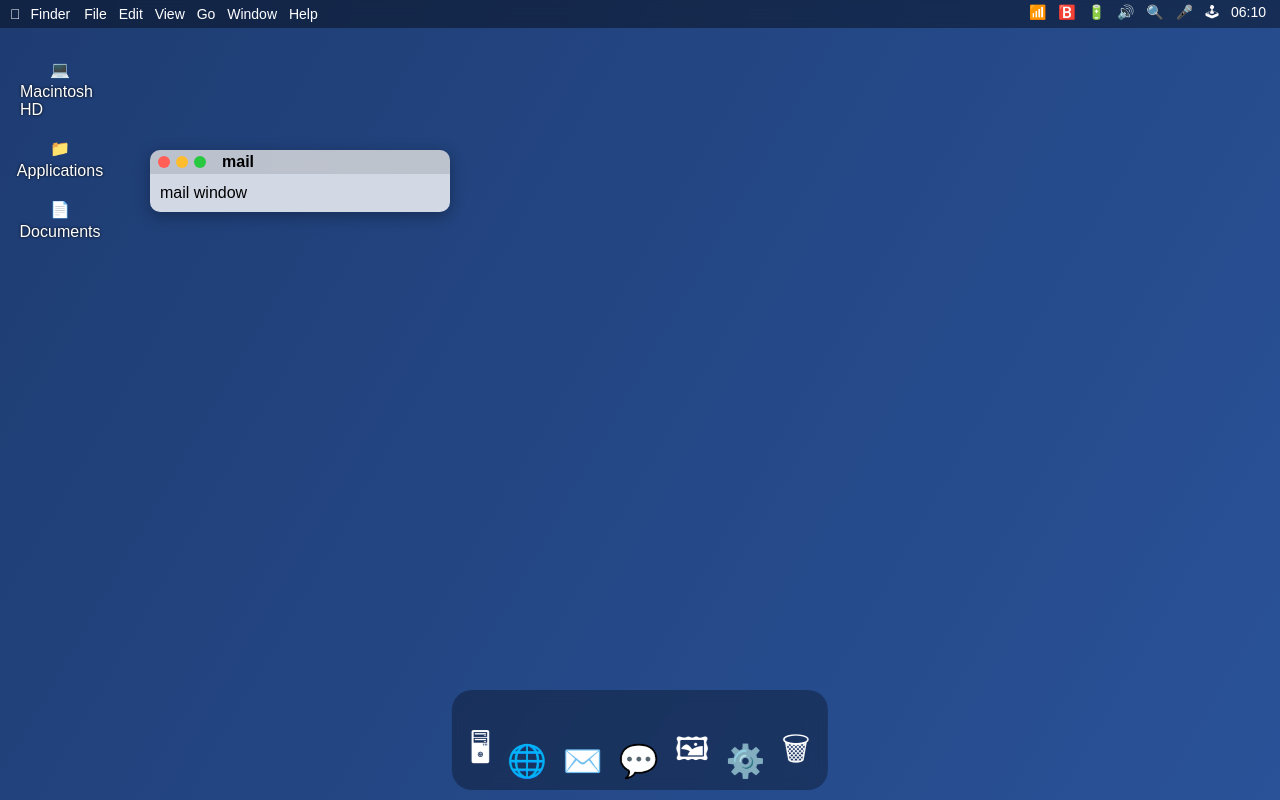
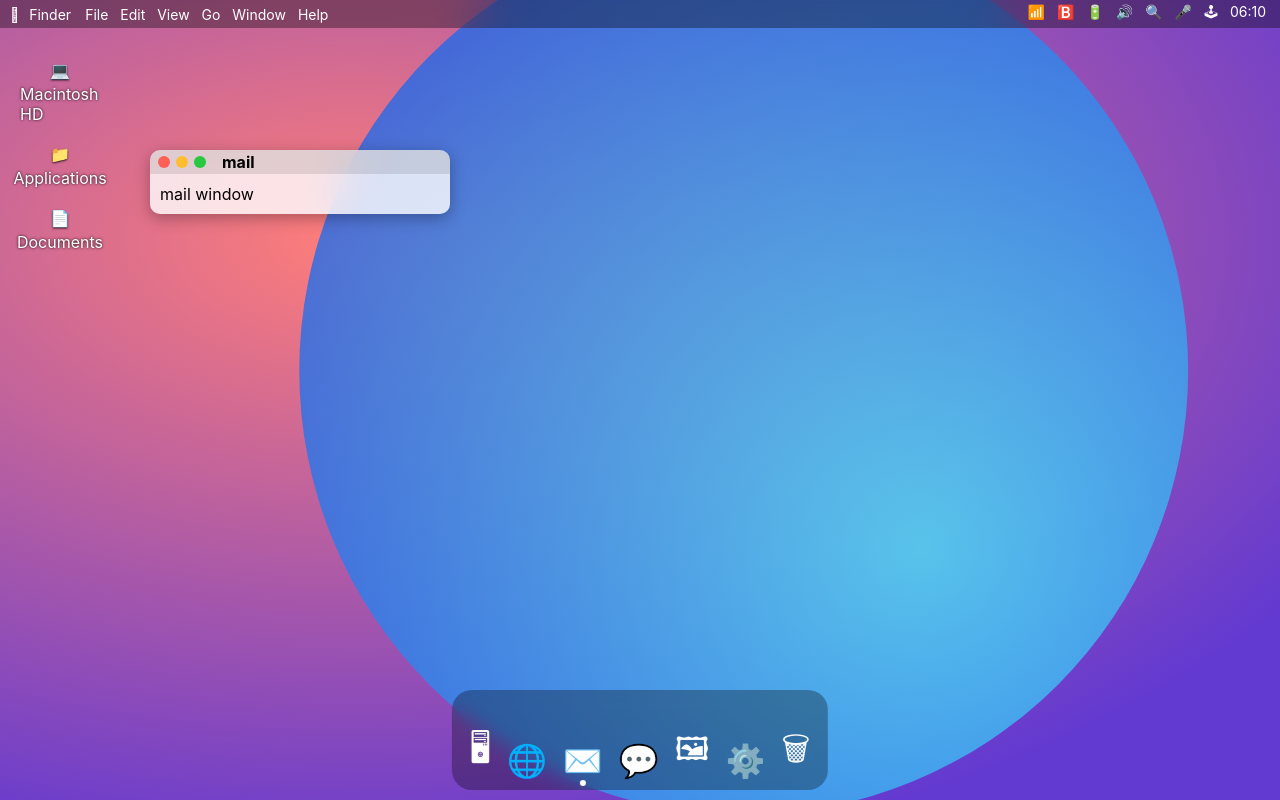
Before and after one commit to tunghuynh/desktop-simulator, a plain HTML site: page index.html in a window 1280 px wide. Both pictures are taken after a click on the element "✉️". Drawn offline with Linux system fonts and the light colour scheme.

Commit message:
Improve styling and add wallpaper asset

```diff
--- a/script.js
+++ b/script.js
@@ -98,12 +98,14 @@ const dockIcons = document.querySelectorAll('.dock-icon[data-app]');
 let windowCount = 0;
 dockIcons.forEach(icon => {
   icon.addEventListener('click', () => {
-    const win = createWindow(icon.dataset.app);
+    icon.classList.add('bounce', 'active');
+    setTimeout(() => icon.classList.remove('bounce'), 500);
+    const win = createWindow(icon.dataset.app, icon);
     document.getElementById('desktop').appendChild(win);
   });
 });
 
-function createWindow(appName) {
+function createWindow(appName, dockIcon) {
   const win = document.createElement('div');
   win.className = 'window';
   win.style.top = (150 + windowCount * 20) + 'px';
@@ -119,7 +121,10 @@ function createWindow(appName) {
     <div class="content">${appName} window</div>
   `;
   const close = win.querySelector('.close');
-  close.addEventListener('click', () => win.remove());
+  close.addEventListener('click', () => {
+    win.remove();
+    if (dockIcon) dockIcon.classList.remove('active');
+  });
   makeDraggable(win, win.querySelector('.title-bar'));
   return win;
 }
--- a/style.css
+++ b/style.css
@@ -4,7 +4,7 @@ html, body {
     height: 100%;
     margin: 0;
     padding: 0;
-    font-family: sans-serif;
+    font-family: -apple-system, BlinkMacSystemFont, "Helvetica Neue", Helvetica, Arial, sans-serif;
     user-select: none;
     overflow: hidden;
 }
@@ -13,8 +13,7 @@ html, body {
     width: 100%;
     height: 100%;
     position: relative;
-    background: linear-gradient(120deg, #1e3c72, #2a5298);
-    background-size: cover;
+    background: url("assets/wallpaper.svg") center/cover no-repeat fixed;
     color: #fff;
 }
 
@@ -25,8 +24,8 @@ html, body {
     left: 0;
     right: 0;
     height: 28px;
-    background: rgba(0,0,0,0.4);
-    backdrop-filter: blur(10px);
+    background: rgba(0,0,0,0.35);
+    backdrop-filter: blur(20px);
     display: flex;
     align-items: center;
     padding: 0 10px;
@@ -37,6 +36,11 @@ html, body {
 #menu-bar .menu-item {
     margin-right: 10px;
     cursor: default;
+}
+
+#menu-bar .menu-item:hover {
+    background: rgba(255,255,255,0.1);
+    border-radius: 4px;
 }
 
 #menu-items span {
@@ -66,6 +70,7 @@ html, body {
     width: 80px;
     color: white;
     cursor: pointer;
+    text-shadow: 0 1px 2px rgba(0,0,0,0.8);
 }
 .desktop-icon span {
     margin-top: 4px;
@@ -92,9 +97,39 @@ html, body {
     margin: 0 8px;
     transition: transform 0.2s;
     cursor: pointer;
+    position: relative;
+    transform-origin: bottom;
 }
 .dock-icon:hover {
     transform: scale(1.5);
+}
+
+.dock-icon::after {
+    content: '';
+    position: absolute;
+    left: 50%;
+    bottom: -6px;
+    transform: translateX(-50%);
+    width: 6px;
+    height: 6px;
+    background: white;
+    border-radius: 50%;
+    opacity: 0;
+    transition: opacity 0.3s;
+}
+
+.dock-icon.active::after {
+    opacity: 1;
+}
+
+@keyframes bounce {
+    0%,20%,50%,80%,100% { transform: translateY(0); }
+    40% { transform: translateY(-10px); }
+    60% { transform: translateY(-5px); }
+}
+
+.dock-icon.bounce {
+    animation: bounce 0.5s;
 }
 
 /* Dropdown */
@@ -136,6 +171,7 @@ html, body {
     border-radius: 10px;
     box-shadow: 0 4px 16px rgba(0,0,0,0.3);
     color: black;
+    transition: opacity 0.2s, transform 0.2s;
 }
 .title-bar {
     display: flex;
@@ -152,6 +188,7 @@ html, body {
     height: 12px;
     border-radius: 50%;
     margin-right: 6px;
+    cursor: pointer;
 }
 .control.close { background: #ff5f57; }
 .control.minimize { background: #ffbd2e; }
@@ -159,6 +196,7 @@ html, body {
 .title {
     margin-left: 10px;
     font-weight: bold;
+    flex: 1;
 }
 .content {
     padding: 10px;
@@ -176,6 +214,7 @@ html, body {
     border-radius: 12px;
     color: black;
     z-index: 2000;
+    box-shadow: 0 10px 30px rgba(0,0,0,0.4);
 }
 #spotlight-search input {
     width: 300px;
```
Also changed, not shown: assets/wallpaper.svg (added), 1 other file.
